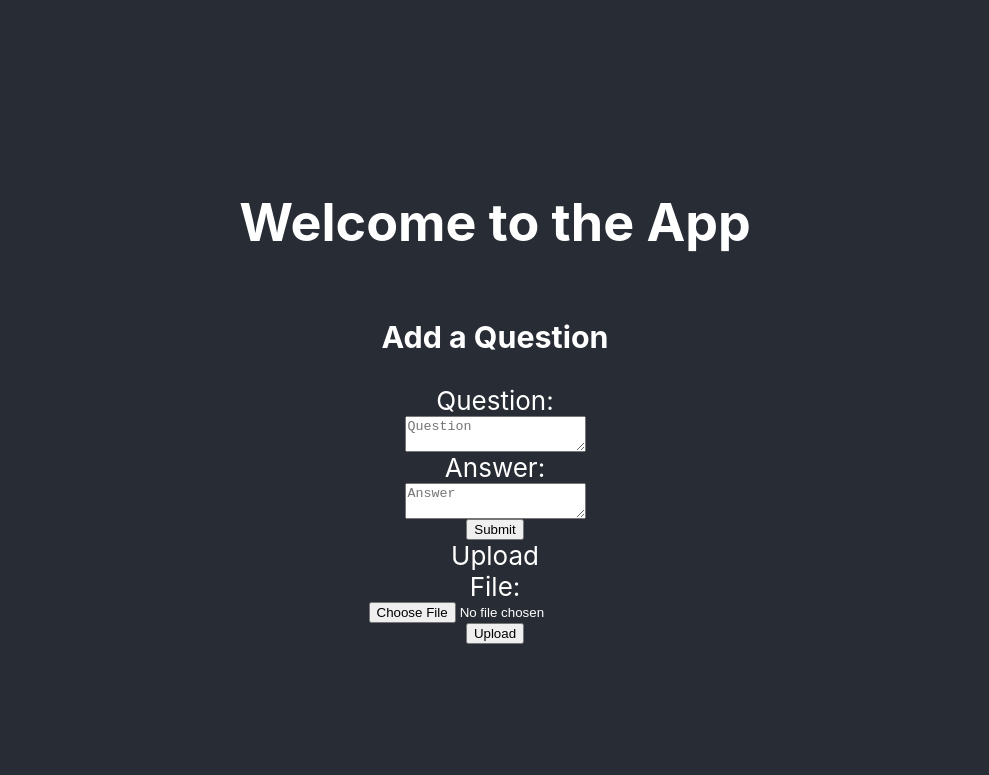
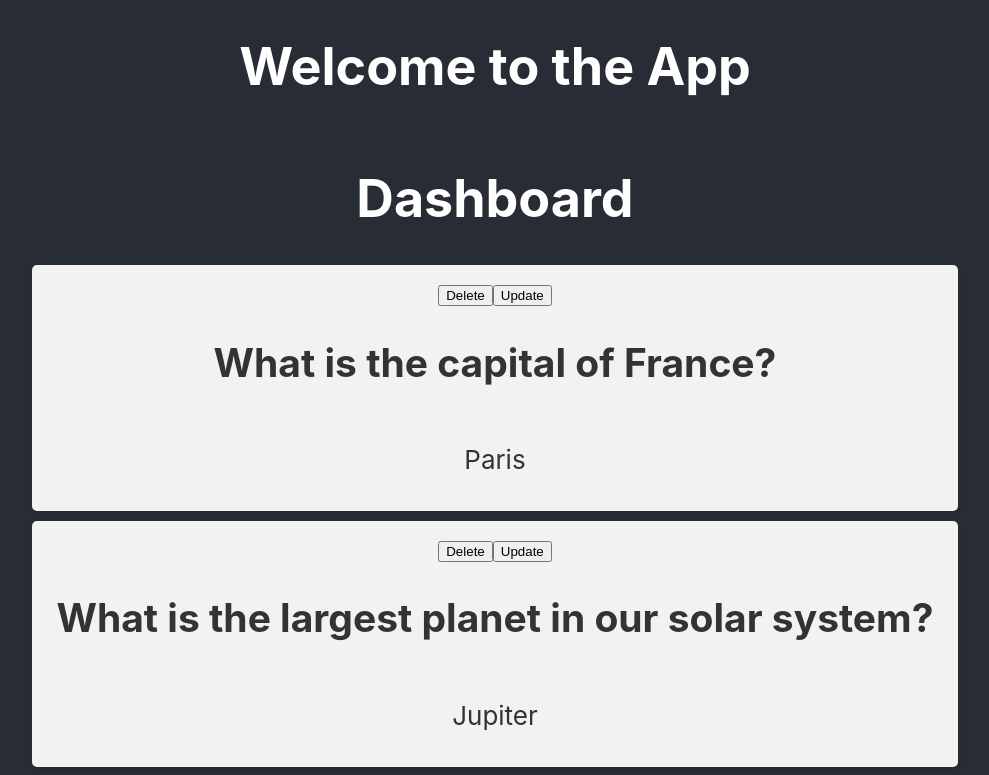
Before and after one commit to Akatsuki49/PESU_Chatbot_Admin_App, a React (Create React App) app: page /home in a window 1280 px wide. Shown: the top 775 px of the page, without its empty margins (145-1134 px from the left). Built offline with nearby package versions, Linux system fonts and the light colour scheme.

Commit message:
added Dashboard page with cards

```diff
--- a/src/App.jsx
+++ b/src/App.jsx
@@ -3,6 +3,7 @@ import { BrowserRouter as Router, Route, Routes } from 'react-router-dom';
 import './App.css';
 import Login from './components/Login';
 import AddQA_Screen from './components/AddQA_Screen';
+import Dashboard from './components/Dashboard';
 
 function App() {
   return (
@@ -12,7 +13,8 @@ function App() {
           <h1>Welcome to the App</h1>
           <Routes>
             <Route path="/" element={<Login />} />
-            <Route path="/home" element={<AddQA_Screen />} />
+            <Route path="/home" element={<Dashboard />} />
+            <Route path="/add" element={<AddQA_Screen />} />
           </Routes>
         </header>
       </div>
--- /dev/null
+++ b/src/MockData.json
@@ -0,0 +1,24 @@
+{
+  "data": [
+    {
+      "id": "1",
+      "question": "What is the capital of France?",
+      "answer": "Paris"
+    },
+    {
+      "id": "2",
+      "question": "What is the largest planet in our solar system?",
+      "answer": "Jupiter"
+    },
+    {
+      "id": "3",
+      "question": "What is the smallest planet in our solar system?",
+      "answer": "Mercury"
+    },
+    {
+      "id": "4",
+      "question": "What is the largest mammal in the world?",
+      "answer": "Blue Whale"
+    }
+  ]
+}
--- a/src/components/AddQA_Screen.jsx
+++ b/src/components/AddQA_Screen.jsx
@@ -30,7 +30,7 @@ const AddQA_Screen = () => {
           value={QaForm.answer}
           onChange={handleChange}
         />
-        <button type="submit">Submit</button>
+        <button type="submit">Submit Single QA</button>
       </form>
 
       <form onSubmit={handleFileSubmit}>
--- /dev/null
+++ b/src/components/Card.jsx
@@ -0,0 +1,35 @@
+import React, { useState } from 'react';
+import './styles/Card.css';
+
+const Card = ({ card, deleteCard, updateCard }) => {
+  const [isEditing, setIsEditing] = useState(false);
+  const [isModalOpen, setIsModalOpen] = useState(false);
+
+  return (
+    <>
+      <div className="card">
+        <div className="header">
+          <button onClick={() => deleteCard(card.id)}>Delete</button>
+          <button
+            onClick={() => {
+              const newCard = {
+                ...card,
+                question: 'Updated Question',
+                answer: 'Updated Answer',
+              };
+              updateCard(card.id, newCard);
+            }}
+          >
+            Update
+          </button>
+        </div>
+        <h2>{card.question}</h2>
+        <p>{card.answer}</p>
+      </div>
+    </>
+  );
+};
+
+export default Card;
+
+// will be adding udpate modal
--- /dev/null
+++ b/src/components/Dashboard.jsx
@@ -0,0 +1,57 @@
+import React, { useEffect, useId, useState } from 'react';
+import mockData from '../MockData.json';
+import Card from './Card';
+
+const Dashboard = () => {
+  // update, delete operations for each card retured from BE
+  const [Cards, setCards] = useState([]);
+
+  const deleteCard = (id) => {
+    setCards((prevCards) => prevCards.filter((card) => card.id !== id));
+  };
+
+  const updateCard = (id, updatedCard) => {
+    setCards((prevCards) =>
+      prevCards.map((card) => (card.id === id ? updatedCard : card))
+    );
+  };
+
+  useEffect(() => {
+    (async () => {
+      const { output, status, error } = await getData();
+      if (status === 200) {
+        setCards(output.data);
+      } else {
+        console.log(error);
+      }
+    })();
+  }, []);
+
+  const getData = async () => {
+    try {
+      const response = new Promise((resolve) => {
+        resolve({ output: mockData, status: 200, error: null });
+      });
+      return response;
+    } catch (error) {
+      return { output: {}, status: 500, error: error };
+    }
+  };
+  return (
+    <div>
+      <h1>Dashboard</h1>
+      {Cards.map((card) => {
+        return (
+          <Card
+            key={card.id}
+            card={card}
+            deleteCard={deleteCard}
+            updateCard={updateCard}
+          />
+        );
+      })}
+    </div>
+  );
+};
+
+export default Dashboard;
--- /dev/null
+++ b/src/components/styles/Card.css
@@ -0,0 +1,12 @@
+.card {
+  display: flex;
+  flex-direction: column;
+  align-items: center;
+  justify-content: center;
+  margin: 10px;
+  background-color: #f2f2f2;
+  border-radius: 5px;
+  box-shadow: 0 2px 4px rgba(0, 0, 0, 0.1);
+  padding: 10px;
+  color: #333;
+}
--- a/src/hooks/useAddFile.js
+++ b/src/hooks/useAddFile.js
@@ -23,10 +23,6 @@ export const useAddFile = () => {
     const formData = new FormData();
     formData.append('file', file);
 
-    console.log('Uploading file:');
-    console.log(file);
-    console.log(file.type);
-
     // try {
     //   const response = await axios.post('/api/upload', formData, {
     //     headers: {
```
